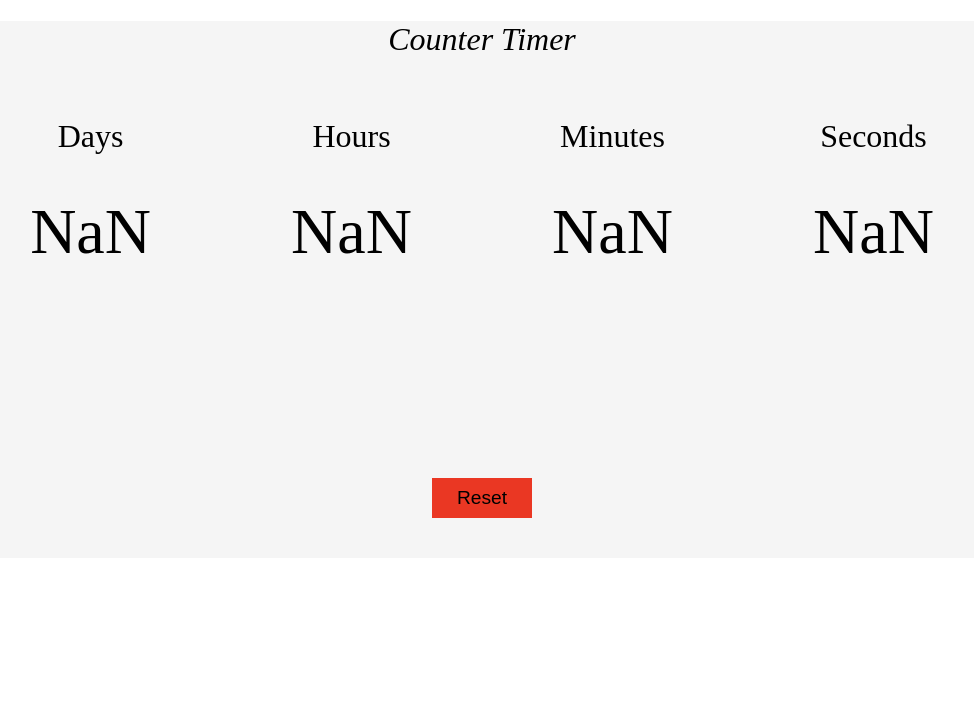
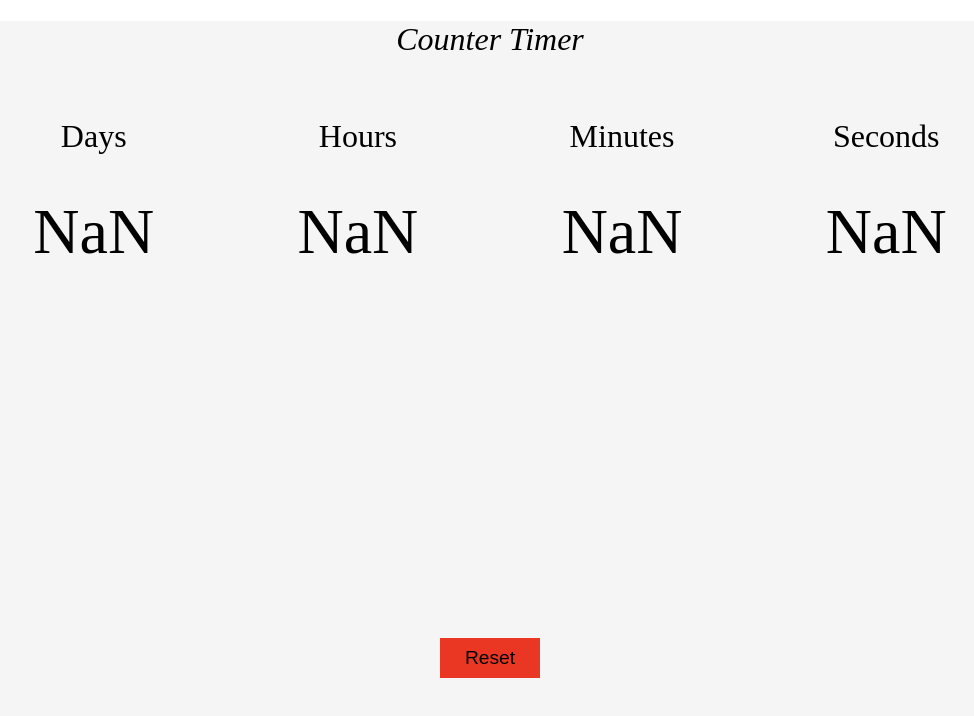
Before and after one commit to Rakesh-08/Rakesh-08, a plain HTML site: page Bits-and-Pieces/Dom/counter App/counter.html in a window 1280 px wide. Both pictures are taken after a click on the button "submit the date". Shown: the whole page, without its empty margins (158-1132 px from the left). Drawn offline with Linux system fonts and the light colour scheme.

Commit message:
Update counter.css

```diff
--- a/Bits-and-Pieces/Dom/counter App/counter.css
+++ b/Bits-and-Pieces/Dom/counter App/counter.css
@@ -1,6 +1,7 @@
 .counterPage {
   background-color: whitesmoke;
   text-align: center;
+  width:100vw
 }
 h1 {
   font-weight: 500;
@@ -26,6 +27,7 @@ h1 {
 
 #submit {
   height: 50px;
+  margin-top:20px;
   border: 1px solid black;
   font-size: 1em;
   box-shadow: 10px 20px 10px rgb(71, 70, 73);
@@ -37,10 +39,11 @@ h1 {
 .display ul {
   display: flex;
   justify-content: space-evenly;
+  flex-wrap:wrap;
   margin: 40px;
   padding: 10px;
   list-style: none;
-  height: 40vh;
+  height: 60vh;
 }
 li {
   font-size: 2em;
```
